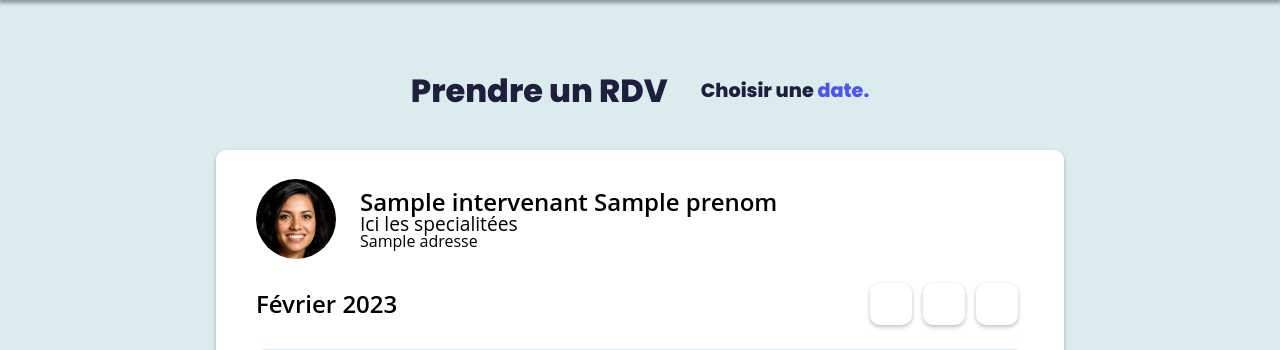
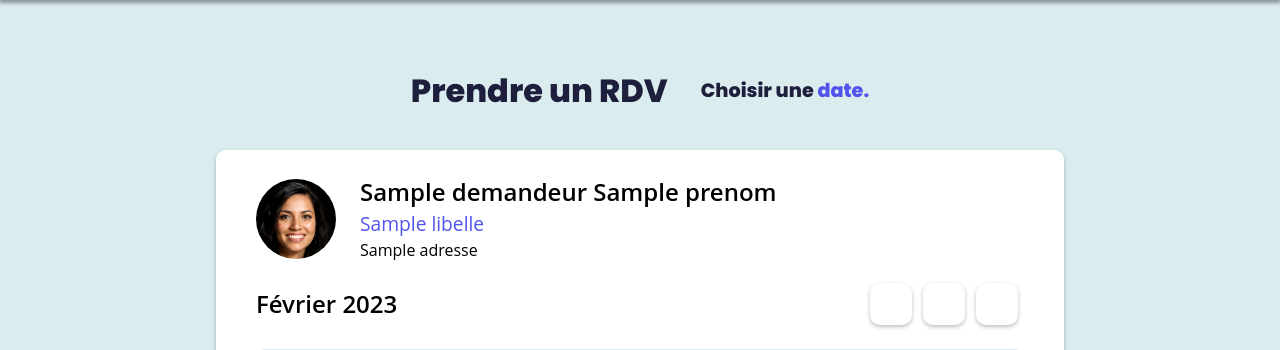
Before and after one commit to IUT-Orsay-LP-PRISM/GAPM-website, a PHP site: template app/views/demandeur/search/prendre-rdv.twig in a window 1280 px wide. Shown: the part 100-450 px from the top of the page. Run offline with PHP 8.4, Linux system fonts and the light colour scheme; the template is opened without the code that fills it: most values are stand-ins (such as "Sample title", 1, 10 or a date in 2020); some libraries are stand-ins or nearby versions; some web fonts are replaced.

Commit message:
feat(prendre-RDV): add Specialite in card

```diff
--- a/app/views/demandeur/search/prendre-rdv.twig
+++ b/app/views/demandeur/search/prendre-rdv.twig
@@ -19,9 +19,13 @@
                         <img class="pdp" src="assets/img/profils/exemple_doctor.jpg" alt="User">
                     </div>
                     <div class="prendreRdv__content__body__card-info">
-                        <p class="name">{{ intervenant.nom }} {{ intervenant.prenom }}</p>
-                        <p class="speciality">Ici les specialitées</p>
-                        <p class="address">{{ intervenant.adresse }}</p>
+                        <p class="name">{{ demandeur.nom }} {{ demandeur.prenom }}</p>
+                        <p class="speciality">
+                            {% for specialite in intervenant.specialites %}
+                                <span>{{ specialite.libelle }}</span>
+                            {% endfor %}
+                        </p>
+                        <p class="address">{{ demandeur.adresse }}</p>
                     </div>
                 </div>
                 <div class="prendreRdv__content__body-form">
--- a/assets/_dev/src/js/search.js
+++ b/assets/_dev/src/js/search.js
@@ -12,7 +12,7 @@ if (btn_RDVS) {
                 const newUrl = currentQueryString + '&error=Pour prendre rendez-vous, veuillez vous identifier&c=connexion';
                 window.location.href = newUrl;
             } else {
-                window.location.href = '/?action=prendre-rdv&intervenant=' + idDemandeur;
+                window.location.href = '/?action=prendre-rdv&demandeur=' + idDemandeur;
             }
         });
     });
--- a/assets/_dev/src/scss/pages/_prendre-rdv.scss
+++ b/assets/_dev/src/scss/pages/_prendre-rdv.scss
@@ -39,30 +39,41 @@
       }
 
       &__card {
-        display         : flex;
-        align-items     : center;
-        margin-bottom   : 1.5rem;
-        font-family: $mainFont;
+        display       : flex;
+        align-items   : center;
+        margin-bottom : 1.5rem;
+        font-family   : $mainFont;
 
         &-img {
           width         : 5rem;
           height        : 5rem;
           border-radius : 50%;
           overflow      : hidden;
+
           img {
             width      : 100%;
             height     : 100%;
             object-fit : cover;
           }
         }
+
         &-info {
           margin-left : 1.5rem;
+
           .name {
             font-size   : 1.5rem;
             font-weight : 600;
           }
+
           .speciality {
             font-size : 1.2rem;
+            margin: .5em 0;
+            span {
+              color      : $primaryLight;
+              &:not(:last-child)::after {
+                content : ', ';
+              }
+            }
           }
         }
       }
```
Also changed, not shown: app/controllers/RendezVousController.php (+7 -1 lines), app/models/DAO/ServiceDAO.php (+10 -0 lines), assets/prod/css/main.min.css, assets/prod/js/main.min.js.
